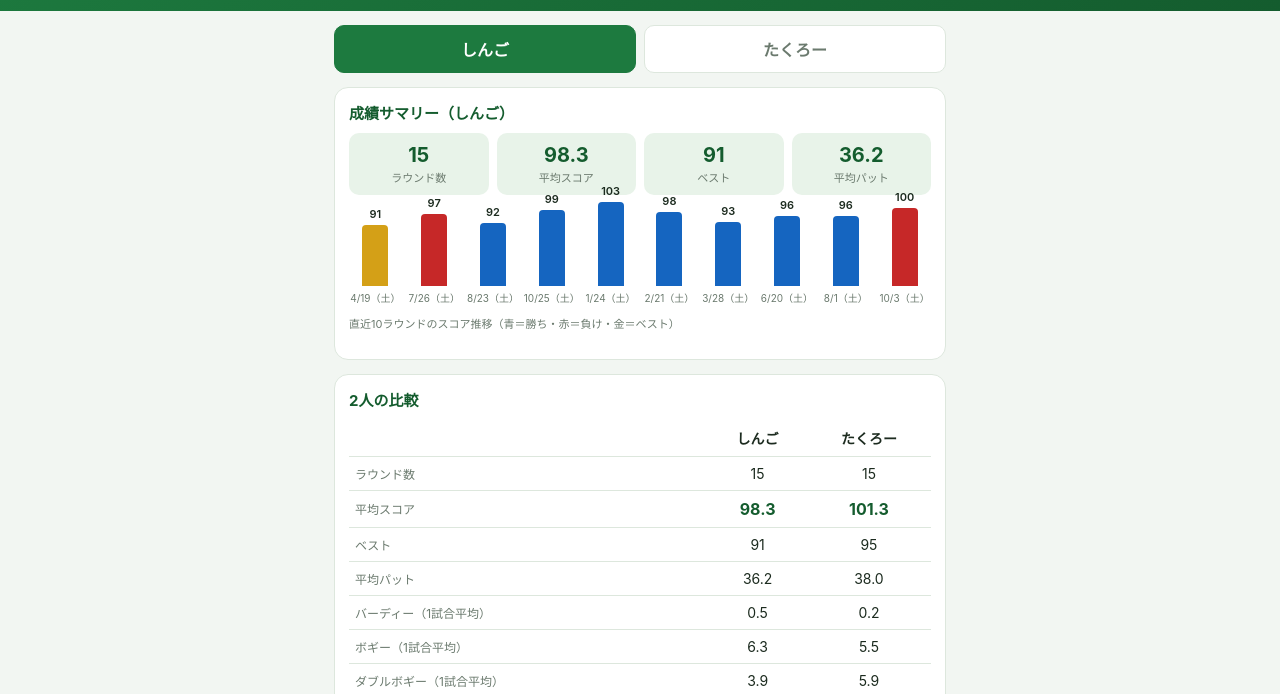
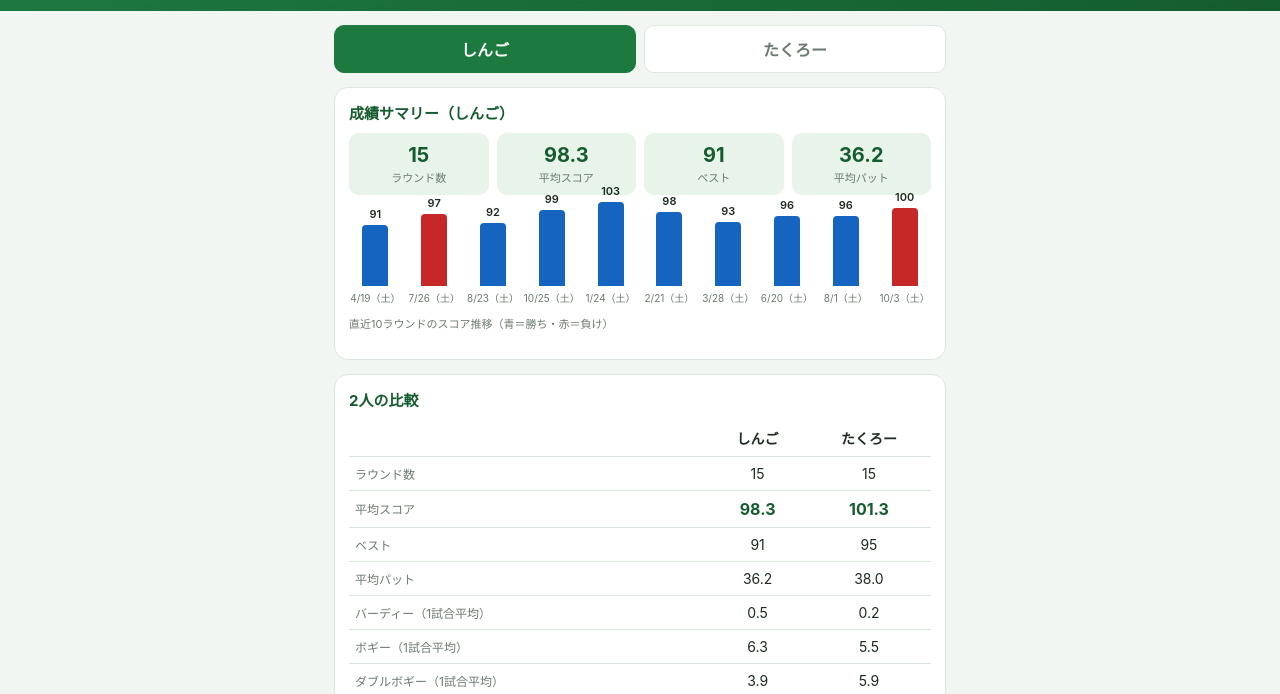
Before and after one commit to albernistreet333/golf-score, a plain HTML site: page index.html in a window 1280 px wide. Shown: the part 101-795 px from the top of the page. Drawn offline with Linux system fonts and the light colour scheme.

Commit message:
Publish index.html

```diff
--- a/index.html
+++ b/index.html
@@ -28,7 +28,6 @@
   .chart{display:flex; align-items:flex-end; gap:6px; height:110px; padding-top:6px;}
   .bar-wrap{flex:1; display:flex; flex-direction:column; align-items:center; gap:4px; min-width:0;}
   .bar{width:70%; max-width:26px; background:var(--green); border-radius:4px 4px 0 0;}
-  .bar.best{background:#d4a017;}
   .bar.win{background:#1565c0;}
   .bar.lose{background:#c62828;}
   .bar-lbl{font-size:10px; color:var(--muted); white-space:nowrap;}
@@ -508,7 +507,6 @@
     var chart = document.getElementById("chart");
     var recent = sorted.slice(0,10).reverse();
     if(recent.length && totals.length){
-      var best = Math.min.apply(null, totals);
       var oppMap = {};
       rounds.forEach(function(r){ if(r.player !== currentPlayer) oppMap[r.date + "|" + r.course] = r; });
       var max = Math.max.apply(null, recent.map(total).filter(function(x){ return x != null; }));
@@ -519,13 +517,12 @@
         var h = Math.max(12, Math.round((t - Math.min(60, min)) / range * 84));
         var res = matchResult(r, oppMap[r.date + "|" + r.course]);
         var cls = "";
-        if(t === best) cls = " best";
-        else if(res === "win") cls = " win";
+        if(res === "win") cls = " win";
         else if(res === "lose") cls = " lose";
         return '<div class="bar-wrap"><div class="bar-val">' + t + '</div><div class="bar' + cls + '" style="height:' + h + 'px"></div><div class="bar-lbl">' + esc(fmtDate(r.date)) + '</div></div>';
       }).join("");
       var scope = (currentCourse === "all" ? "" : currentCourse + "／") + (currentYear === "all" ? "" : currentYear + "年");
-      document.getElementById("chart-note").textContent = (scope ? scope + "の" : "") + "直近" + recent.length + "ラウンドのスコア推移（青＝勝ち・赤＝負け・金＝ベスト）";
+      document.getElementById("chart-note").textContent = (scope ? scope + "の" : "") + "直近" + recent.length + "ラウンドのスコア推移（青＝勝ち・赤＝負け）";
     } else {
       chart.innerHTML = "";
       document.getElementById("chart-note").textContent = "";
```
